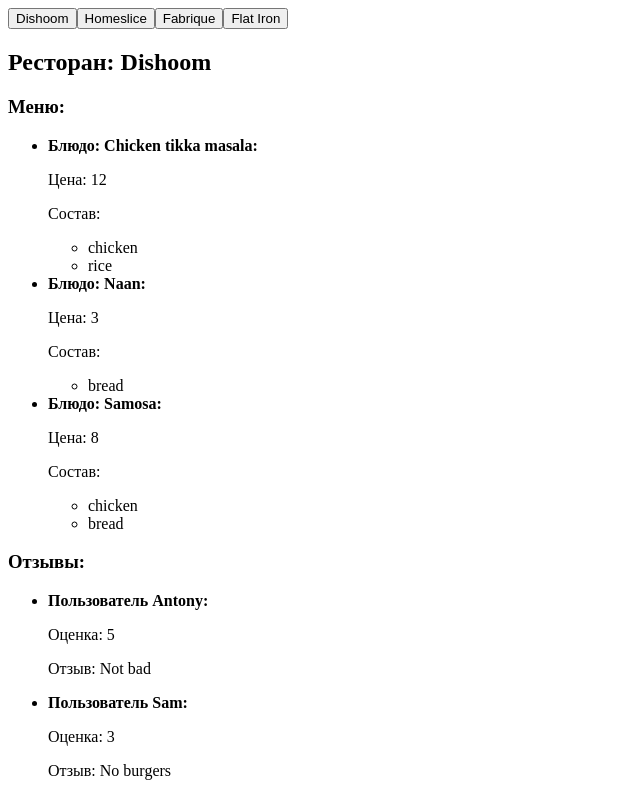
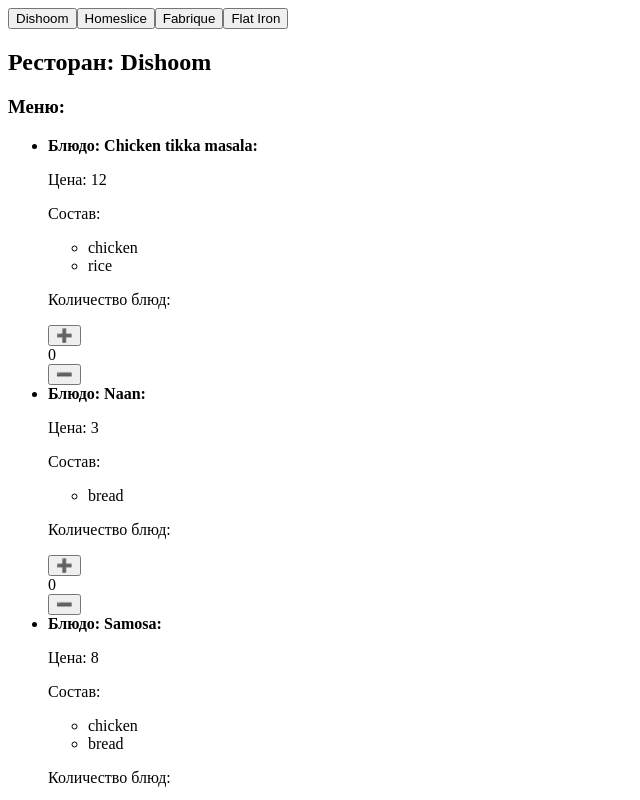
Before and after one commit to Fil101/react-2023-11-15, a React (Vite) app: page / in a window 1280 px wide. Both pictures are taken after a click on the button "Dishoom". Shown: the top 800 px of the page, without its empty margins (0-640 px from the left). Built offline with nearby package versions, Linux system fonts and the light colour scheme.

Commit message:
did hw number 3 (added state for restourants and dish counter)

```diff
--- a/src/components/dish-counter/component.jsx
+++ b/src/components/dish-counter/component.jsx
@@ -0,0 +1,22 @@
+import {useState} from "react";
+
+export const DishCounter = () => {
+    const [dishCounter, setDishCounter] = useState(0);
+
+    const calcDishCounter = (type) => {
+        if (type === 'increment' && dishCounter < 5) {
+            setDishCounter(prevCount => prevCount + 1)
+        }
+        if (type === 'decrement' && dishCounter > 0) {
+            setDishCounter(prevCount => prevCount - 1)
+        }
+    }
+
+    return (
+        <div>
+            <button onClick={() => calcDishCounter('increment')}>&#10133;</button>
+            <div>{dishCounter}</div>
+            <button onClick={() => calcDishCounter('decrement')}>&#10134;</button>
+        </div>
+    )
+}
--- a/src/components/dish/component.jsx
+++ b/src/components/dish/component.jsx
@@ -1,3 +1,5 @@
+import {DishCounter} from "../dish-counter/component.jsx";
+
 export const Dish = ({name, price, ingredients}) => {
 
     return (
@@ -8,6 +10,8 @@
             <ul>
                 {ingredients.map((item) => <li key={item}>{item}</li>)}
             </ul>
+            <p>Количество блюд:</p>
+            <DishCounter />
         </li>
     )
 }
--- a/src/components/restaurants/component.jsx
+++ b/src/components/restaurants/component.jsx
@@ -4,14 +4,18 @@
 
     return (
         <div>
-            {restaurants.map(({id, menu, name, reviews}) => (
+            {!!restaurants.length ?
+                restaurants.map(({id, menu, name, reviews}) => (
                     <Restaurant
                         key={id}
                         menu={menu}
                         name={name}
                         reviews={reviews}
                     />
-            ))}
+                ))
+                :
+                <h3>Выберите ресторан</h3>
+            }
         </div>
     )
 }
--- a/src/pages/restaraunts-page/component.jsx
+++ b/src/pages/restaraunts-page/component.jsx
@@ -1,7 +1,10 @@
+import {useState} from "react";
 import {RestaurantNames} from "../../components/restaurant-names/component";
 import {Restaurants} from "../../components/restaurants/component";
 
 export const  RestaurantsPage = ({restaurants}) => {
+    const [selectedRestaurant, setSelectedRestaurants] = useState();
+
     const restaurantNames = restaurants.map(({name, id}) => {
        if (name && id) {
            return {name, id};
@@ -9,13 +12,15 @@
        return {}
     });
 
+    const filteredRestaurants = restaurants.filter(({name}) => name === selectedRestaurant);
+
     return (
         <div>
             <RestaurantNames
                 restaurantNames={restaurantNames}
-                onRestaurantSelect={(restaurantName) => console.log(restaurantName)}
+                onRestaurantSelect={setSelectedRestaurants}
             />
-            <Restaurants restaurants={restaurants}/>
+            <Restaurants restaurants={filteredRestaurants}/>
         </div>
     )
 }
```
Also changed, not shown: .eslintrc.cjs. Lines whose indentation alone changed are shown as unchanged.
